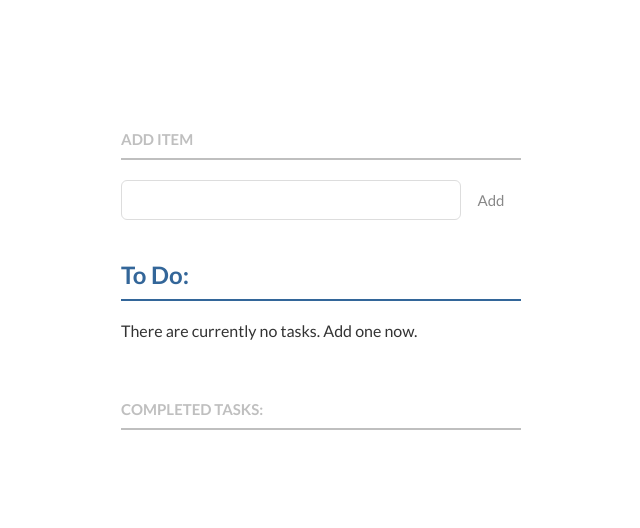
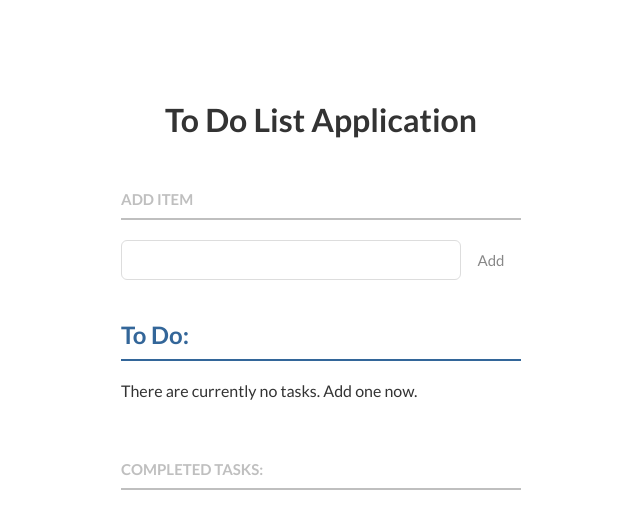
Before and after one commit to johnfrenchxyz/Playground, a plain HTML site: page To Do List Application/index.html in a window 1280 px wide. Shown: the whole page, without its empty margins (319-959 px from the left). Drawn offline with Linux system fonts and the light colour scheme.

Commit message:
Added H1 HTML and CSS

```diff
--- a/To Do List Application/css/style.css
+++ b/To Do List Application/css/style.css
@@ -9,6 +9,11 @@ body {
   width: 400px;
   margin: 100px auto 0;
 }
+
+h1 {
+   text-align: center;
+}
+
 ul {
   margin: 0;
   padding: 0;
--- a/To Do List Application/index.html
+++ b/To Do List Application/index.html
@@ -8,6 +8,8 @@
 
    <body>
       <div class="container">
+
+         <h1>To Do List Application</h1>
 
          <!-- New Task -->
          <p><label for="new-task">Add Item</label><input id="new-task" type="text" autofocus><button id="addButton">Add</button></p>
```
